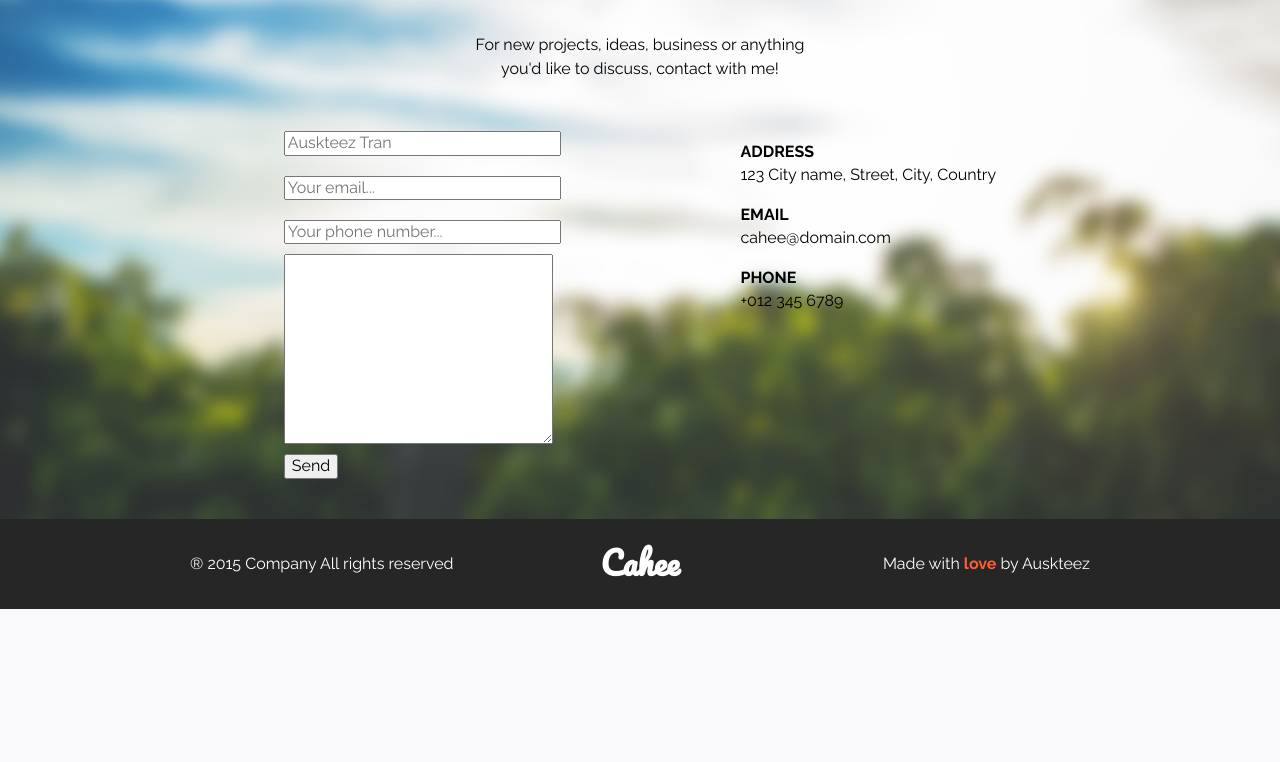
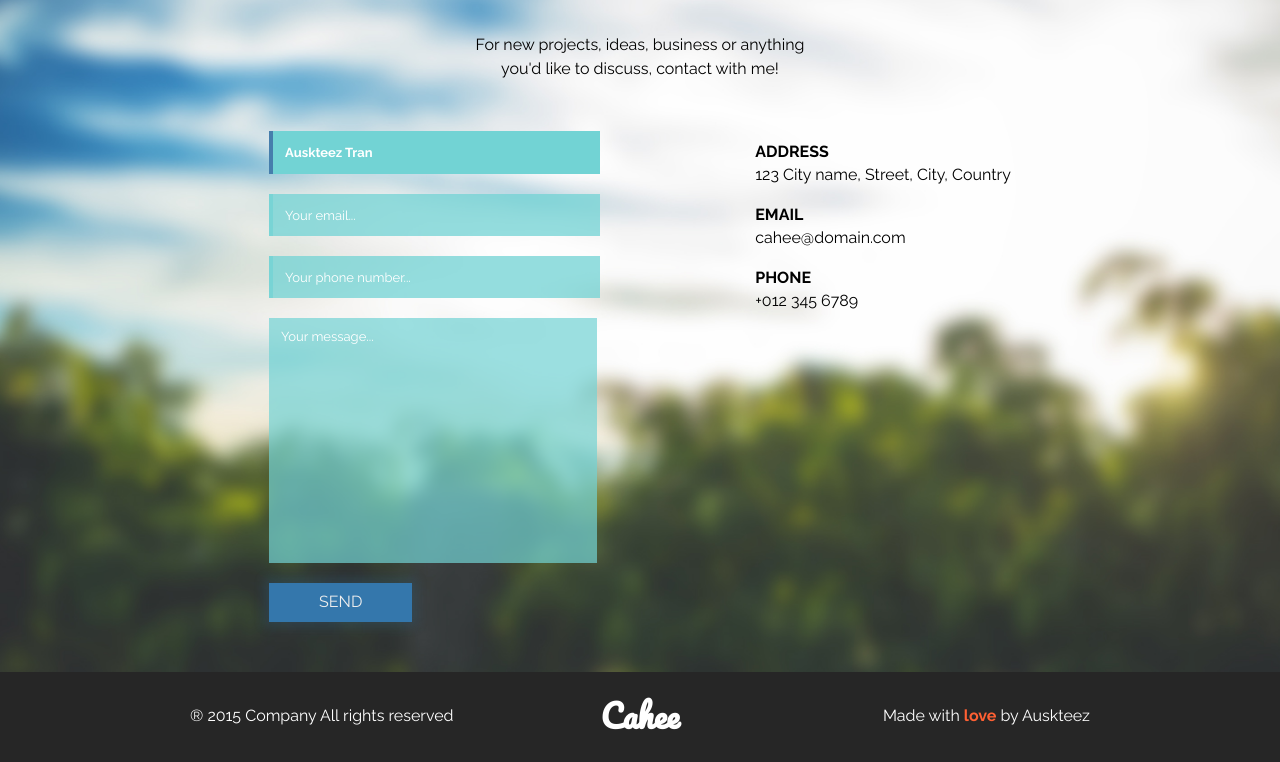
Before and after one commit to piotr-skolorzynski/page-layout-examp, a plain HTML site: page index.html in a window 1280 px wide. Shown: the part 4906-5668 px from the top of the page. Before the commit the page ends 5515 px from the top, so only its background shows below. Drawn offline with nearby package versions, Linux system fonts and the light colour scheme.

Commit message:
modify index.html and style.css files finish styling section contact

```diff
--- a/index.html
+++ b/index.html
@@ -156,7 +156,7 @@
                         <input type="text" class="form-input" placeholder="Auskteez Tran">
                         <input type="email" class="form-input" name="" id="" placeholder="Your email...">
                         <input type="text" class="form-input" placeholder="Your phone number...">
-                        <textarea name="Your message" cols="30" rows="10"></textarea>
+                        <textarea name="Your message" cols="35" rows="12" placeholder="Your message..."></textarea>
                         <button type="submit" class="form-btn">Send</button>
                     </form>
                 </div>
--- a/style.css
+++ b/style.css
@@ -326,6 +326,7 @@ body {
     background-color: #5685a3;
     border: 0;
     box-shadow: 2px 2px 3px rgba(0, 0, 0, .4);
+    cursor: pointer;
 }
 
 /* section subscribe */
@@ -384,6 +385,7 @@ body {
     background-color: #97ba2c;
     border: 0;
     box-shadow: 0 15px 20px 5px rgba(151, 186, 44, .3);
+    cursor: pointer;
 }
 
 /* section blog */
@@ -467,6 +469,7 @@ body {
     background-color: #f82b3c;
     border: 0;
     box-shadow: 0 5px 10px 3px rgba(248, 43, 60, .3);
+    cursor: pointer;
 }
 
 /* section contact */
@@ -512,11 +515,52 @@ body {
 
 .section-contact .form-input {
     margin: 10px 0;
-    width: 100%;
+    padding: 12px;
+    width: 92.3%;
+    background-color: rgba(114, 211, 212, .75);
+    border: 0;
+    border-left: 4px solid rgba(114, 211, 212, .75);
+}
+
+.section-contact .form-input::placeholder {
+    font-family: Raleway, sans-serif;
+    color: #fff;
+    font-size: 13px;
+}
+
+.section-contact .form-input:first-child {
+    background-color: rgb(114, 211, 212);
+    border-left: 4px solid rgb(70, 126, 172);
+}
+
+.section-contact .form-input:first-child::placeholder {
+    font-weight: bold;
+}
+
+.section-contact textarea {
+    margin: 10px 0;
+    padding: 12px;
+    border: 0;
+    resize: none;
+    background-color: rgba(114, 211, 212, .7);
+}
+
+.section-contact textarea::placeholder {
+    font-family: Raleway,
+    sans-serif;
+    color: #fff;
+    font-size: 13px;
 }
 
 .section-contact .form-btn {
-    margin: 10px 0;
+    margin: 10px 0 20px;
+    padding: 10px 50px;
+    color: #eee;
+    text-transform: uppercase;
+    background-color: rgb(52, 119, 172);
+    border: 0;
+    box-shadow: 0 0 10px 5px rgba(52, 119, 172, .2);
+    cursor: pointer;
 }
 
 .section-contact .contact-title {
```
